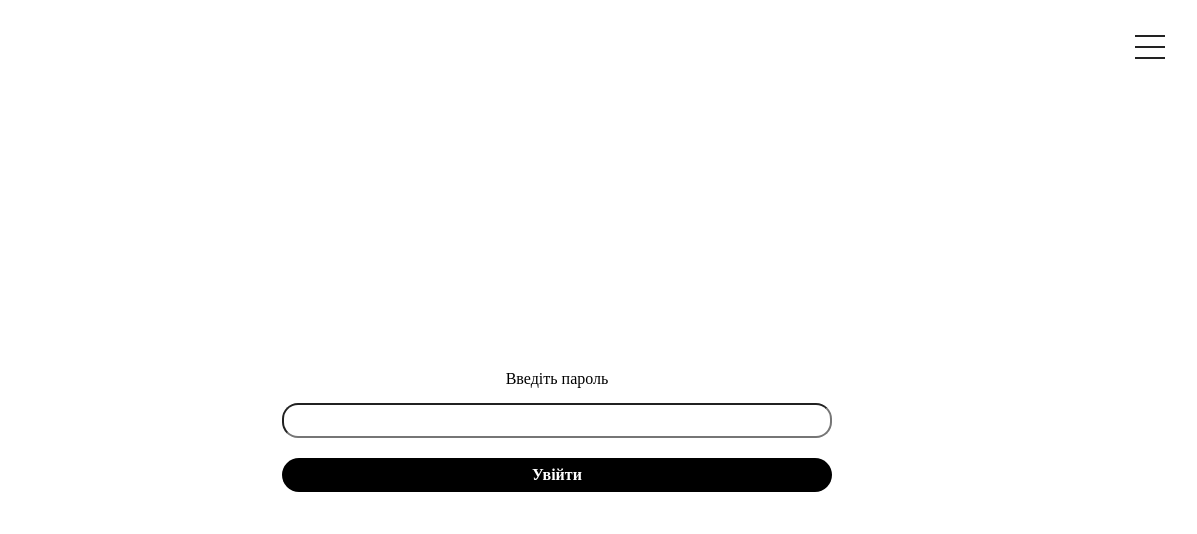
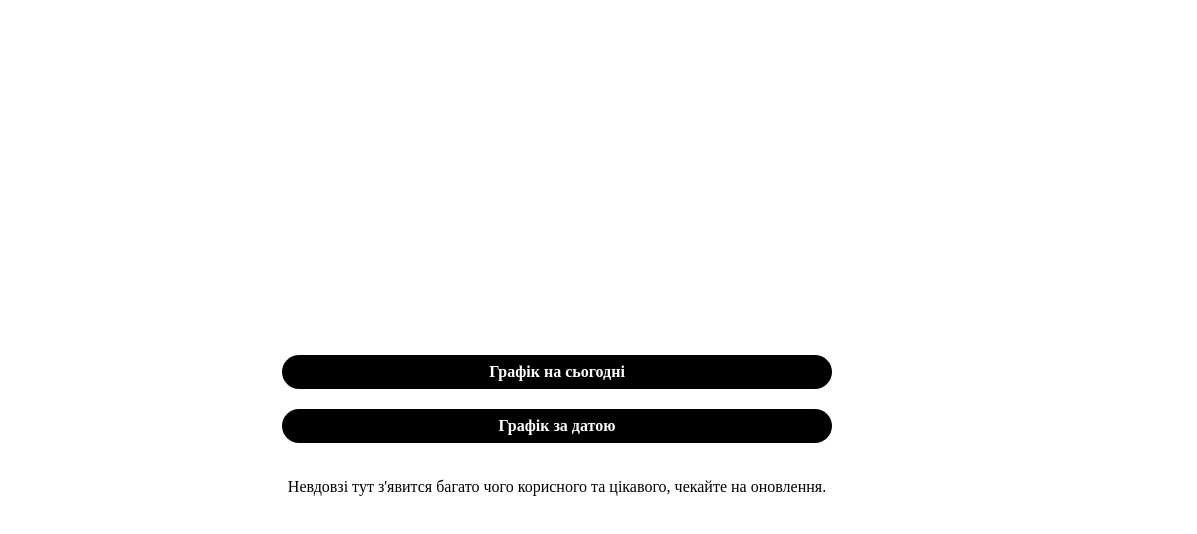
Before and after one commit to niknuzhnyh/eBene, a plain HTML site: page index.html in a window 1280 px wide. Shown: the full height of the page, 83-1280 px from the left. Drawn offline with Linux system fonts and the light colour scheme.

Commit message:
Update index.html

```diff
--- a/index.html
+++ b/index.html
@@ -15,44 +15,14 @@
    <header class="header df">
       <div class="logo"><img src="images/logo.png" alt="logo">
       </div>
-      <div class="burger">
-         <div class="menu-btn">
-            <span></span>
-            <span></span>
-            <span></span>
-         </div>
-      </div>
    </header>
-   <div class="menu hidden">
-      <nav>
-         <ul>
-            <li class="bmenu" id="logOut">Вийти</li>
-         </ul>
-      </nav>
+
+
+   <div id="g_id_onload" data-client_id="426438892031-hl14rgfb10fvk1u0e66j13b79qot03v6.apps.googleusercontent.com"
+      data-auto_select="true" data-callback="handleCredentialResponse">
    </div>
 
-<div id="g_id_onload"
-     data-client_id="426438892031-hl14rgfb10fvk1u0e66j13b79qot03v6.apps.googleusercontent.com"
-     data-auto_select="true"
-     data-callback="handleCredentialResponse">
-</div>
-
-
-
-   <section class="authorization" id="authorization">
-      <div class="container tac">
-         <div class="meinMenuWrap">
-            <div id="authInput">
-               <p>Введіть пароль</p>
-               <input type="password" name="authPass" id="authPass">
-            </div>
-            <div class="bmenu tac" id="loginBtn">
-               Увійти
-            </div>
-         </div>
-      </div>
-   </section>
-   <section class="startPage hidden" id="startPage">
+   <section class="startPage" id="startPage">
       <div class="container tac">
          <div class="meinMenuWrap">
             <div class="bmenu tac" id="todayBtn">
```
